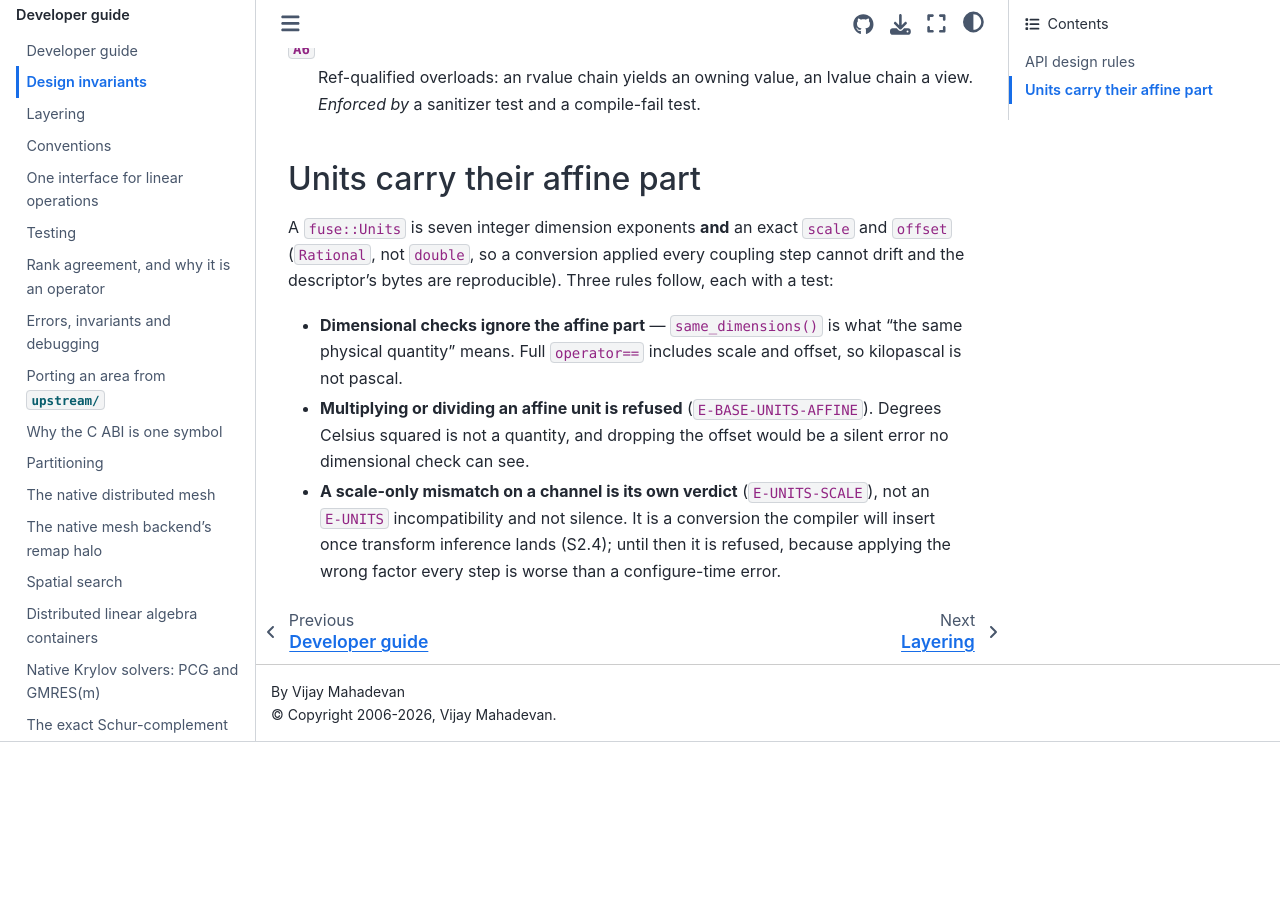
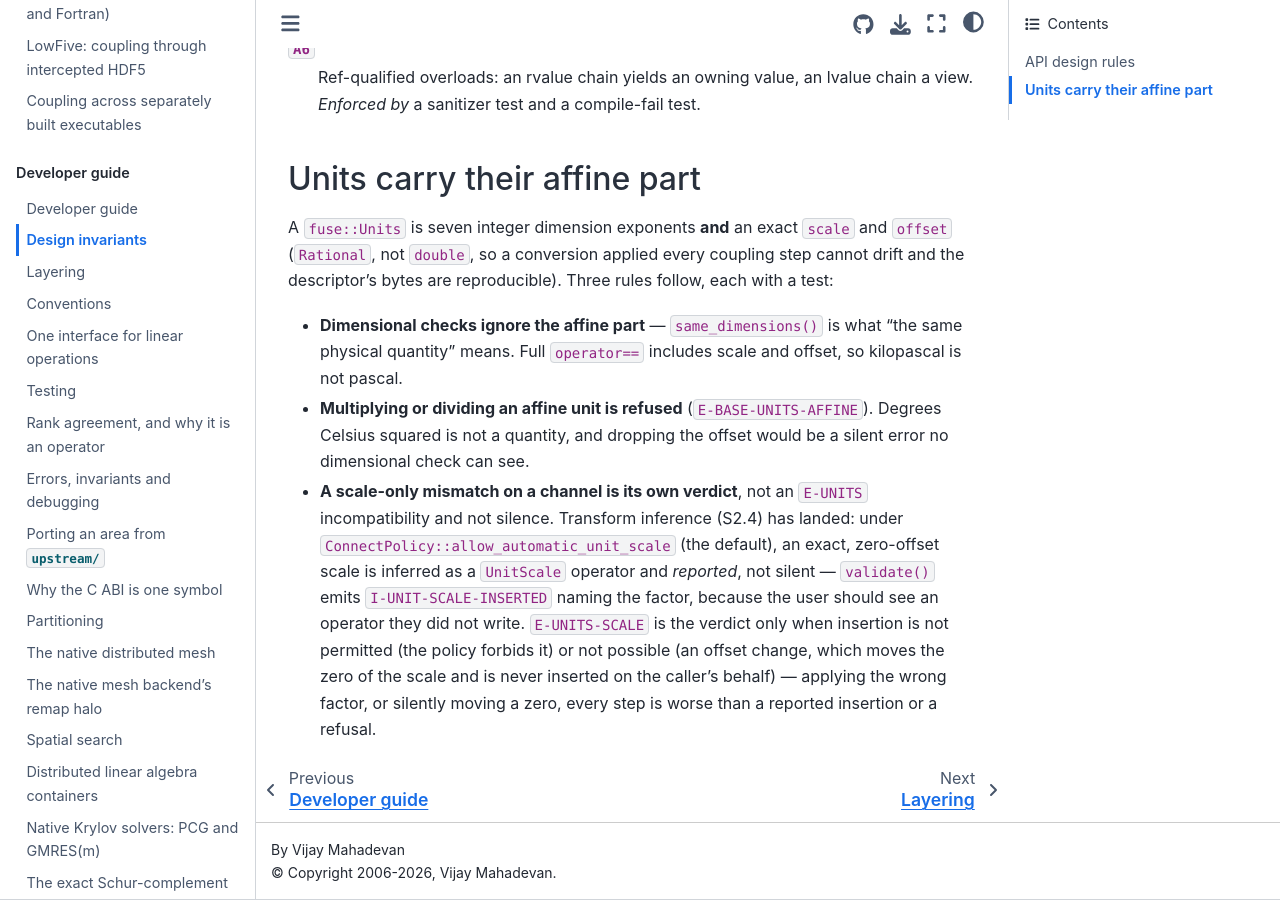
Before and after one commit to vijaysm/fuse, a Sphinx documentation site: the page built from docs/dev/invariants.md, in a window 1280 px wide and 900 px high, scrolled down 2564 px. Built offline with Sphinx 7.4.7 and the Sphinx Book theme 1.1.4, drawn with Linux system fonts in a browser that asks for light colours; before the commit the page ends 3306 px from its top, so only the background shows below that.

Commit message:
Update the E-UNITS-SCALE bullet to the landed transform-inference behavior
Review 2026-10-11 BM-10: a scale-only unit mismatch is inserted and reported under the default policy, not refused.

```diff
--- a/docs/dev/invariants.md
+++ b/docs/dev/invariants.md
@@ -104,7 +104,11 @@ descriptor's bytes are reproducible). Three rules follow, each with a test:
 - **Multiplying or dividing an affine unit is refused** (`E-BASE-UNITS-AFFINE`). Degrees Celsius
   squared is not a quantity, and dropping the offset would be a silent error no dimensional check
   can see.
-- **A scale-only mismatch on a channel is its own verdict** (`E-UNITS-SCALE`), not an `E-UNITS`
-  incompatibility and not silence. It is a conversion the compiler will insert once transform
-  inference lands (S2.4); until then it is refused, because applying the wrong factor every step is
-  worse than a configure-time error.
+- **A scale-only mismatch on a channel is its own verdict**, not an `E-UNITS` incompatibility and
+  not silence. Transform inference (S2.4) has landed: under `ConnectPolicy::allow_automatic_unit_scale`
+  (the default), an exact, zero-offset scale is inferred as a `UnitScale` operator and *reported*,
+  not silent — `validate()` emits `I-UNIT-SCALE-INSERTED` naming the factor, because the user should
+  see an operator they did not write. `E-UNITS-SCALE` is the verdict only when insertion is not
+  permitted (the policy forbids it) or not possible (an offset change, which moves the zero of the
+  scale and is never inserted on the caller's behalf) — applying the wrong factor, or silently
+  moving a zero, every step is worse than a reported insertion or a refusal.
```
